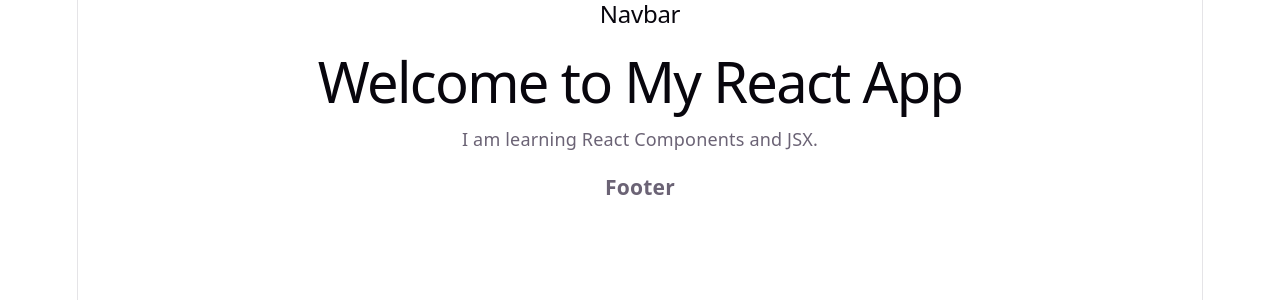
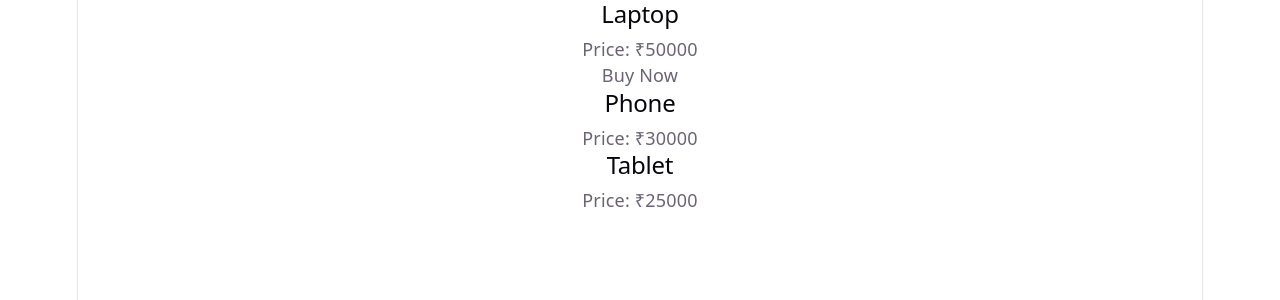
Before and after one commit to disha-aggarwal11/react-learning, a React (Vite) app: page / in a window 1280 px wide. Shown: the top 300 px of the page. Built offline with nearby package versions, Linux system fonts and the light colour scheme.

Commit message:
Add reusable ProductCard component using props

```diff
--- a/src/App.jsx
+++ b/src/App.jsx
@@ -1,15 +1,20 @@
-import Navbar from "./components/Navbar";
-import Hero from "./components/Hero";
-import About from "./components/About";
-import Footer from "./components/Footer";
+import ProductCard from "./components/ProductCard";
 
 function App() {
   return (
     <>
-      <Navbar />
-      <Hero />
-      <About />
-      <Footer />
+      <ProductCard
+        title="Laptop"
+        price={50000}
+      > Buy Now </ProductCard>
+      <ProductCard
+        title="Phone"
+        price={30000}
+      />
+      <ProductCard
+        title="Tablet"
+        price={25000}
+      />
     </>
   );
 }
--- a/src/components/About.jsx
+++ /dev/null
@@ -1,5 +0,0 @@
-function About() {
-  return <p>I am learning React Components and JSX.</p>;
-}
-
-export default About;
--- a/src/components/Footer.jsx
+++ /dev/null
@@ -1,5 +0,0 @@
-function Footer() {
-  return <h3>Footer</h3>;
-}
-
-export default Footer;
--- a/src/components/Hero.jsx
+++ /dev/null
@@ -1,5 +0,0 @@
-function Hero() {
-  return <h1>Welcome to My React App</h1>;
-}
-
-export default Hero;
--- a/src/components/Navbar.jsx
+++ /dev/null
@@ -1,5 +0,0 @@
-function Navbar() {
-  return <h2>Navbar</h2>;
-}
-
-export default Navbar;
--- /dev/null
+++ b/src/components/ProductCard.jsx
@@ -0,0 +1,12 @@
+function ProductCard({title,price,children}) {
+
+  return (
+    <>
+      <h2>{title}</h2>
+      <p>Price: ₹{price}</p>
+      {children}
+    </>
+  );
+}
+
+export default ProductCard;
```
